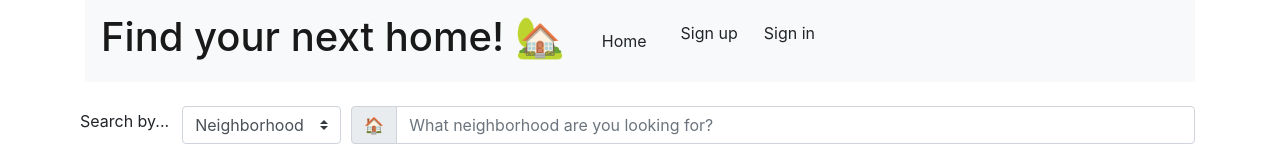
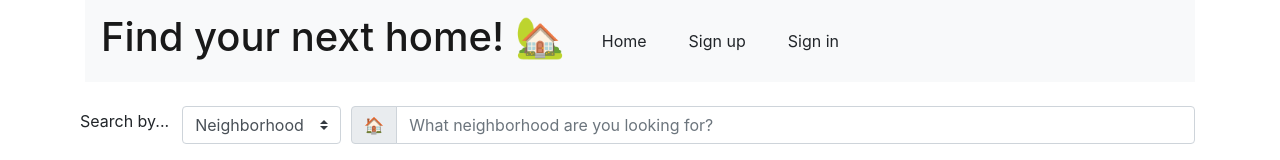
Before and after one commit to Katiechong-git/HomeFinder, a React (Create React App) app in the folder frontend/: page / in a window 1280 px wide. Shown: the top 160 px of the page. Built offline with nearby package versions, Linux system fonts and the light colour scheme; no server answers.

Commit message:
fixed alignment of navigation bar

```diff
--- a/frontend/src/components/Navigation.js
+++ b/frontend/src/components/Navigation.js
@@ -32,15 +32,19 @@ function Navigation({ user }) {
 					) : (
 						<Nav>
 							<Nav.Item>
+								<Nav.Link>
 									<Link to={"/signup"}>
 										<Button variant="light">Sign up</Button>
 									</Link>
+								</Nav.Link>
 							</Nav.Item>
 							<Nav.Item>
+								<Nav.Link>
 									<Link to={"/signin"}>
 										{" "}
 										<Button variant="light">Sign in</Button>
 									</Link>
+								</Nav.Link>
 							</Nav.Item>
 						</Nav>
 					)}
```
Also changed, not shown: 12 other files (tests, documents, lock files or other folders). Lines whose indentation alone changed are shown as unchanged.
